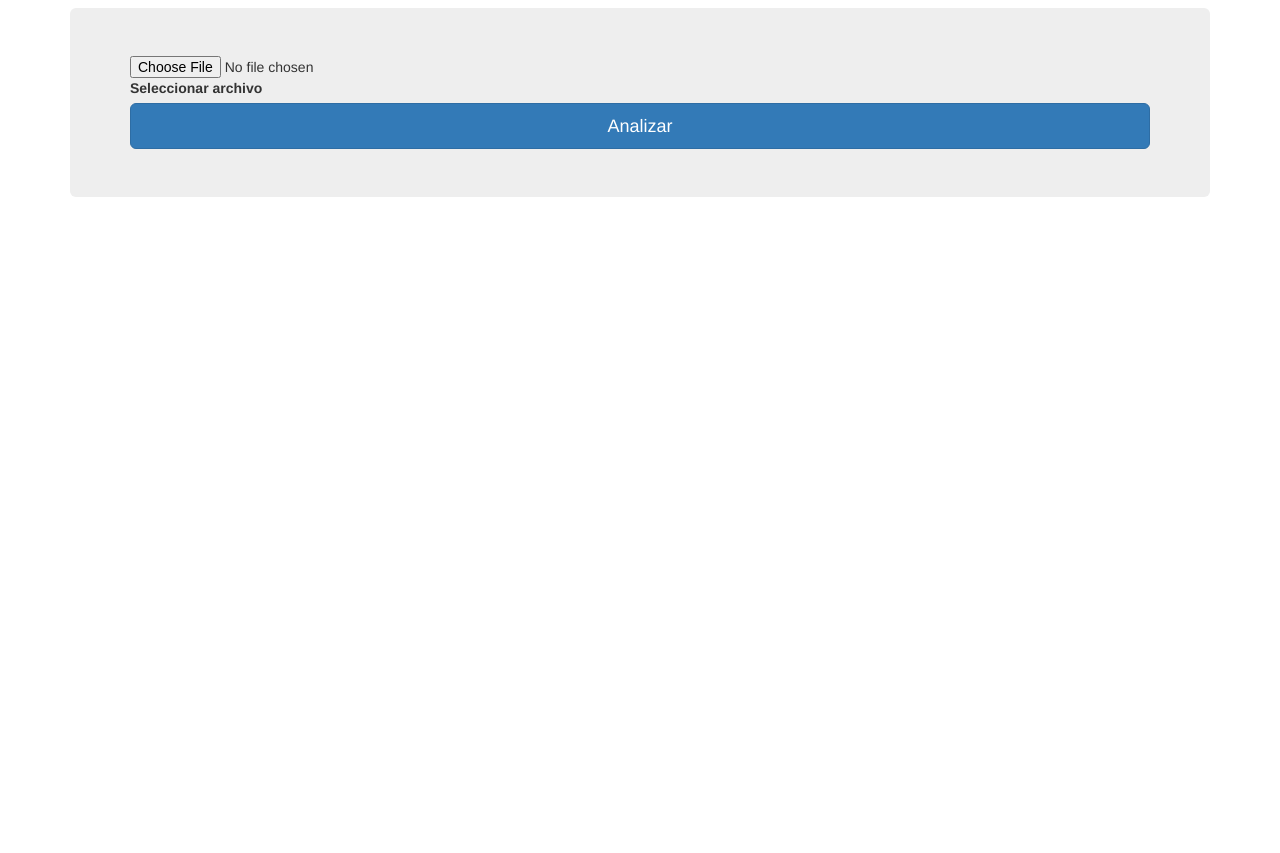
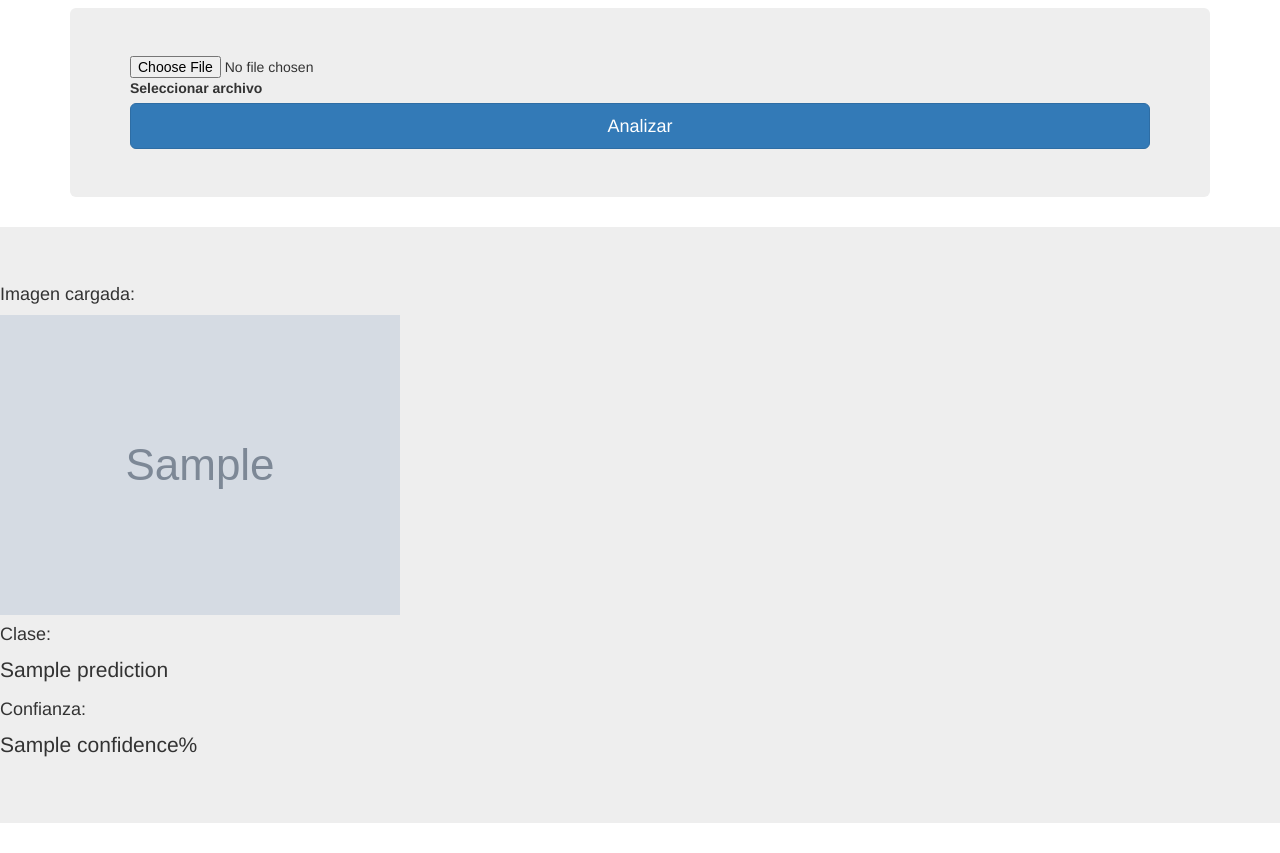
Before and after one commit to 20Candy/proyecto_dataScience, a Flask app: template templates/index.html in a window 1280 px wide. Shown: the part 627-1480 px from the top of the page. Before the commit the page ends 824 px from the top, so only its background shows below. Run offline with Flask 3, Linux system fonts and the light colour scheme; the template is opened without the code that fills it: most values are stand-ins (such as "Sample title", 1, 10 or a date in 2020); grey boxes marked "Sample" are stand-in pictures; some libraries are stand-ins or nearby versions.

Commit message:
wip flask

```diff
--- a/app.py
+++ b/app.py
@@ -1,9 +1,8 @@
-from flask import Flask, render_template, request, redirect, url_for
+from flask import Flask, render_template, request, redirect
 import os
 from keras.preprocessing import image
 import numpy as np
 import json
-import matplotlib.pyplot as plt
 from keras.models import load_model
 from flask_bootstrap import Bootstrap
 
@@ -34,22 +33,25 @@
             filename = os.path.join(app.config['UPLOAD_FOLDER'], file.filename)
             file.save(filename)
             # Llamada a la función de predicción
-            prediction = predict_mosquito_type(model, filename)
-            return f"Predicción: {prediction}"
-    return render_template('index.html')
+            prediction, confidence = predict_mosquito_type(model, filename)
+            return render_template('index.html', uploaded_image=filename, prediction=prediction, confidence=confidence)
+
+    # Si no es un POST o no se cumplen las condiciones anteriores, siempre se retorna esta línea
+    return render_template('index.html', uploaded_image=None, prediction=None, confidence=None)
 
 def predict_mosquito_type(model, img_path):
-    img = image.load_img(img_path, target_size=(150, 150))
+    img = image.load_img(img_path, target_size=(100, 100))
     img_array = image.img_to_array(img) / 255.
     img_batch = np.expand_dims(img_array, axis=0)
 
     prediction = model.predict(img_batch)
+    percentage = np.amax(prediction) * 100
     predicted_index = np.argmax(prediction)
 
     labels = dict((v, k) for k, v in classIndex.items())  # flip the key, values in the dictionary
     predicted_label = labels[predicted_index]
 
-    return predicted_label
+    return predicted_label, percentage
 
 if __name__ == '__main__':
     app.run(debug=True)
--- a/templates/index.html
+++ b/templates/index.html
@@ -43,7 +43,24 @@
         </form>
     </div>
 </div>
+
+{% if uploaded_image %}
+<div class="jumbotron">
+    <h4>Imagen cargada:</h4>
+    <img src="{{ uploaded_image }}" alt="Imagen de Mosquito" class="img-fluid" />
+
+    <h4>Clase:</h4>
+    <p>{{ prediction }}</p>
+
+    <h4>Confianza:</h4>
+    <p>{{ confidence }}%</p>
+</div>
+{% endif %}
+</div>
 {% endblock %}
 
 </body>
 </html>
+
+</body>
+</html>
```
